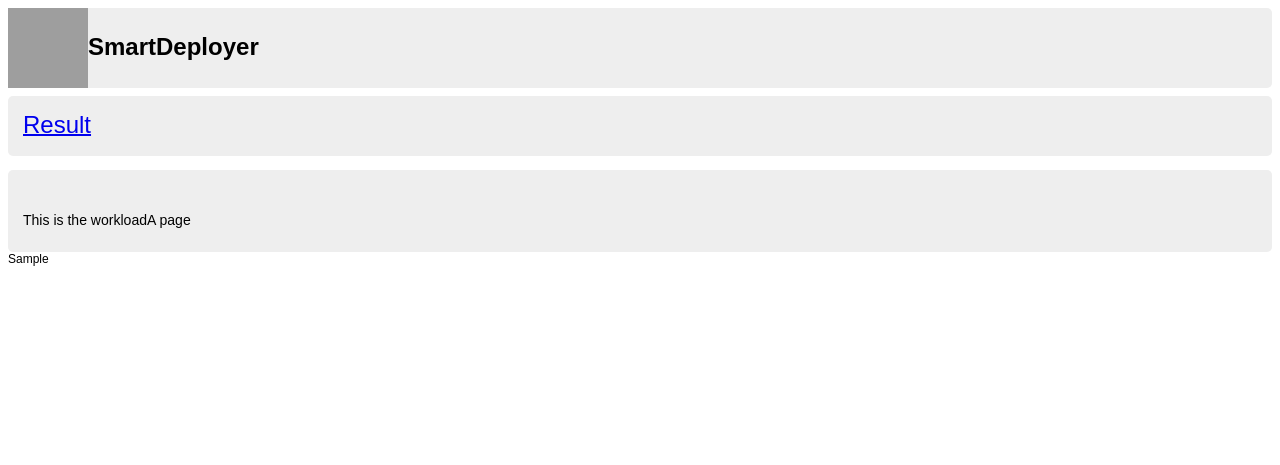
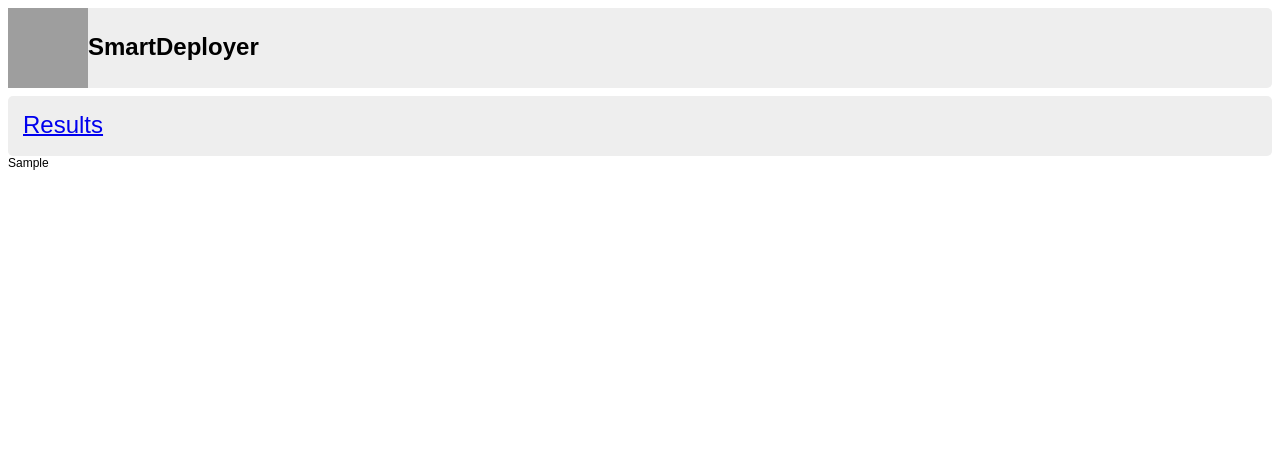
Before and after one commit to Zhipeng-Chang/CMPUT-401-Winter-2018, a Django app: template Web/smartDeployer/results/templates/workloada.html in a window 1280 px wide. Shown: the top 465 px of the page. Run offline with Django 3.2, Linux system fonts and the light colour scheme; the template is opened without the code that fills it: most values are stand-ins (such as "Sample title", 1, 10 or a date in 2020); some libraries are stand-ins or nearby versions; grey boxes are pictures that could not be loaded.

Commit message:
minor change to web

```diff
--- a/Web/smartDeployer/results/templates/about.html
+++ b/Web/smartDeployer/results/templates/about.html
@@ -78,7 +78,7 @@
     <h6>
         <p></p>
     </h6>
-    <h2> <div class = "h2"><A HREF="{% url 'index'%}"><font size="5">Result</font></A>  </div>
+    <h2> <div class = "h2"><A HREF="{% url 'index'%}"><font size="5">Results</font></A>  </div>
     </h2>
     <h3>
         <p> <div class="h3"> <font size="4">Currently the default configuration for Cassandra as a NoSQL database is not very good and can be improved. Since many database administrators simply deploy the default configuration regardless of their given architecture, the databases usually aren't very efficient or practical. <br/><br/>
--- a/Web/smartDeployer/results/templates/help.html
+++ b/Web/smartDeployer/results/templates/help.html
@@ -77,7 +77,7 @@
 
         </p>
     </h6>
-    <h2> <div class = "h2"><A HREF="{% url 'index'%}"><font size="5">Result</font></A>  </div>
+    <h2> <div class = "h2"><A HREF="{% url 'index'%}"><font size="5">Results</font></A>  </div>
     </h2>
 
     <h3>
--- a/Web/smartDeployer/results/templates/sample_page.html
+++ b/Web/smartDeployer/results/templates/sample_page.html
@@ -125,6 +125,8 @@
     </div>
     </h3>
 
+
+
     <div class="footer_text">
     <A HREF="{% url 'about'%}"><font size="3">About</font></A> &nbsp;&nbsp; <A HREF="{% url 'help'%}"><font size="3">Help</font></A> &nbsp;&nbsp;<A HREF="{% url 'team'%}"><font size="3">Team</font></A></div>
 
--- a/Web/smartDeployer/results/templates/team.html
+++ b/Web/smartDeployer/results/templates/team.html
@@ -79,7 +79,7 @@
         <p></p>
     </h6>
 
-    <h2> <div class = "h2"><A HREF="{% url 'index'%}"><font size="5">Result</font></A>  </div>
+    <h2> <div class = "h2"><A HREF="{% url 'index'%}"><font size="5">Results</font></A>  </div>
     </h2>
 
     <h3>
--- a/Web/smartDeployer/results/templates/workloada.html
+++ b/Web/smartDeployer/results/templates/workloada.html
@@ -75,16 +75,10 @@
     <h6>
         <p></p>
     </h6>
-    <h2> <div class = "h2"><A HREF="{% url 'index'%}"><font size="5">Result</font></A>  </div>
+    <h2> <div class = "h2"><A HREF="{% url 'index'%}"><font size="5">Results</font></A>  </div>
     </h2>
 
-    <h3>
-        <p> <div class="h3">  <br/><br/>
 
-          This is the workloadA page
-
-        </p>
-    </div></h3>
 
     <div class="footer">
     <A HREF="{% url 'about'%}"><font size="3">About</font></A> &nbsp;&nbsp; <A HREF="{% url 'help'%}"><font size="3">Help</font></A> &nbsp;&nbsp;<A HREF="{% url 'team'%}"><font size="3">Team</font></A>
```
Also changed, not shown: Web/smartDeployer/results/templates/workloadb.html (+1 -8 lines), Web/smartDeployer/results/templates/workloadc.html (+1 -7 lines), Web/smartDeployer/results/templates/workloadd.html (+1 -8 lines).
